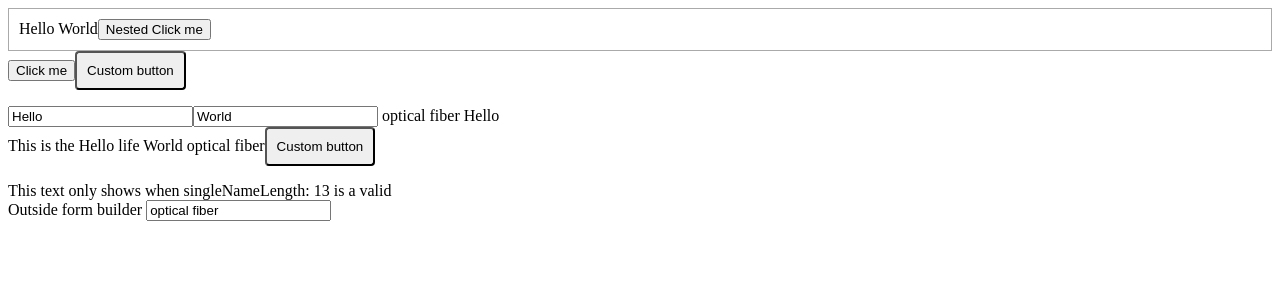
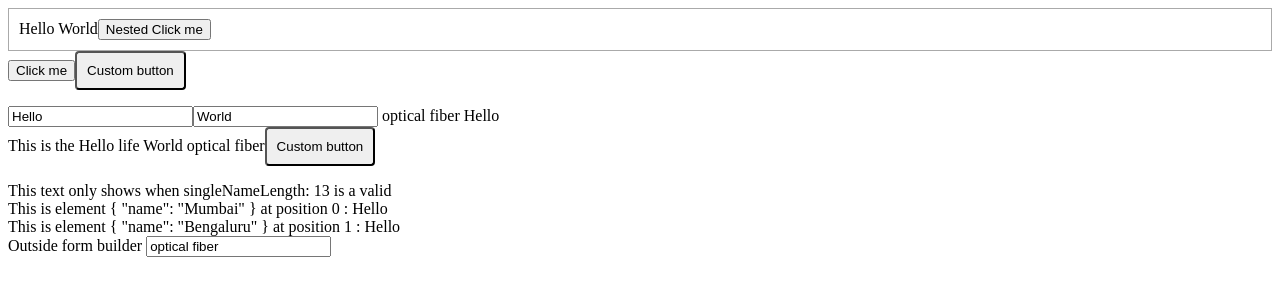
Before and after one commit to summitmman/form-builder, a Vue app: page / in a window 1280 px wide. Shown: the top 300 px of the page. Built offline with nearby package versions, Linux system fonts and the light colour scheme.

Commit message:
Add v-for support

```diff
--- a/src/App.vue
+++ b/src/App.vue
@@ -39,7 +39,15 @@ const eventMap: EventMap = (reactiveVariables: GenericObject<Ref | ComputedRef>)
 });
 const reactiveVariableMap = {
   singleName,
-  singleNameLength: computed(() => singleName.value.length)
+  singleNameLength: computed(() => singleName.value.length),
+  cities: ref([
+    {
+      name: 'Mumbai',
+    },
+    {
+      name: 'Bengaluru'
+    }
+  ])
 };
 
 const form: IForm = {
@@ -143,6 +151,22 @@ const form: IForm = {
       children: [
         'This text only shows when singleNameLength: {{ singleNameLength }} is a valid',
       ]
+    },
+    {
+      id: 'looping',
+      type: 'v-for',
+      props: {
+        loopOn: '{{ cities }}'
+      },
+      children: [
+        {
+          id: 'temp',
+          type: 'div',
+          children: [
+            'This is element {{ item }} at position {{ index }} : {{ name }}'
+          ]
+        }
+      ]
     }
   ]
 };
--- a/src/formBuilder/DynamicString.vue
+++ b/src/formBuilder/DynamicString.vue
@@ -38,7 +38,7 @@ while (tempStr) {
         splitStrArr.value.push(tempStr.substring(0, start));
     }
     const variable = variableStr.replace('{{', '').replace('}}', '').trim();
-    if (props.reactiveVariableMap[variable]) {
+    if (props.reactiveVariableMap[variable] != null) {
         splitStrArr.value.push(props.reactiveVariableMap[variable]);
     } else {
         splitStrArr.value.push(variableStr);
--- a/src/formBuilder/DynamicStringRenderer.vue
+++ b/src/formBuilder/DynamicStringRenderer.vue
@@ -6,7 +6,7 @@ import { ComputedRef, Ref } from 'vue';
 
 const props = defineProps({
     str: {
-        type: [String, Object as () => Ref | ComputedRef],
+        type: [String, Number, Boolean, Object as () => Ref | ComputedRef],
         default: ''
     }
 });
--- /dev/null
+++ b/src/formBuilder/VFor.vue
@@ -0,0 +1,39 @@
+<template>
+    <template v-for="(item, index) in props.loopOn">
+        <WidgetsRenderer
+            :widgets="props.loopChildren"
+            :widgetMap="props.widgetMap"
+            :eventMap="props.eventMap"
+            :reactiveVariableMap="{ ...props.reactiveVariableMap, item, index }"
+        />
+    </template>
+</template>
+<script setup lang="ts">
+import { Ref, ComputedRef, defineAsyncComponent } from 'vue';
+import { Widgets, GenericObject } from './shared/interfaces';
+
+const WidgetsRenderer = defineAsyncComponent(() => import(/* webpackChunkName: "WidgetsRenderer" */ './WidgetsRenderer.vue'));
+
+const props = defineProps({
+    loopOn: {
+        type: [String, Number, Boolean, Object, Function],
+        required: true
+    },
+    loopChildren: {
+        type: Array as () => Widgets<string | Function>,
+        default: () => []
+    },
+    widgetMap: {
+        type: Object as () => GenericObject,
+        default: () => {}
+    },
+    eventMap: {
+        type: Object as () => GenericObject<Function>,
+        default: () => {}
+    },
+    reactiveVariableMap: {
+        type: Object as () => GenericObject<Ref | ComputedRef>,
+        default: () => {}
+    }
+});
+</script>
--- a/src/formBuilder/WidgetsRenderer.vue
+++ b/src/formBuilder/WidgetsRenderer.vue
@@ -15,6 +15,7 @@ import WidgetRenderer from './WidgetRenderer.vue';
 
 const DynamicString = defineAsyncComponent(() => import(/* webpackChunkName: "DynamicString" */ './DynamicString.vue'));
 const VIf = defineAsyncComponent(() => import(/* webpackChunkName: "VIf" */ './VIf.vue'));
+const VFor = defineAsyncComponent(() => import(/* webpackChunkName: "VFor" */ './VFor.vue'));
 
 const props = defineProps({
     widgets: {
@@ -37,7 +38,8 @@ const props = defineProps({
 
 const localWidgetMap = computed(() => ({
     ...props.widgetMap,
-    'v-if': VIf
+    'v-if': VIf,
+    'v-for': VFor
 }));
 
 // Handle all string to mapped object conversions here; of only current level
@@ -121,6 +123,16 @@ const massagedWidgets: ComputedRef<Widgets<string | Function>> = computed(() =>
         widget.props.eventMap = props.eventMap;
         widget.props.reactiveVariableMap = props.reactiveVariableMap;
     }
+    // v-for
+    if (widget.type === 'v-for') {
+        if (!widget.props) {
+            widget.props = {};
+        }
+        widget.props.loopChildren = widget.children;
+        widget.props.widgetMap = localWidgetMap.value;
+        widget.props.eventMap = props.eventMap;
+        widget.props.reactiveVariableMap = props.reactiveVariableMap;
+    }
 
     return widget;
 }));
```
Also changed, not shown: 1 other file (tests, documents, lock files or other folders).
